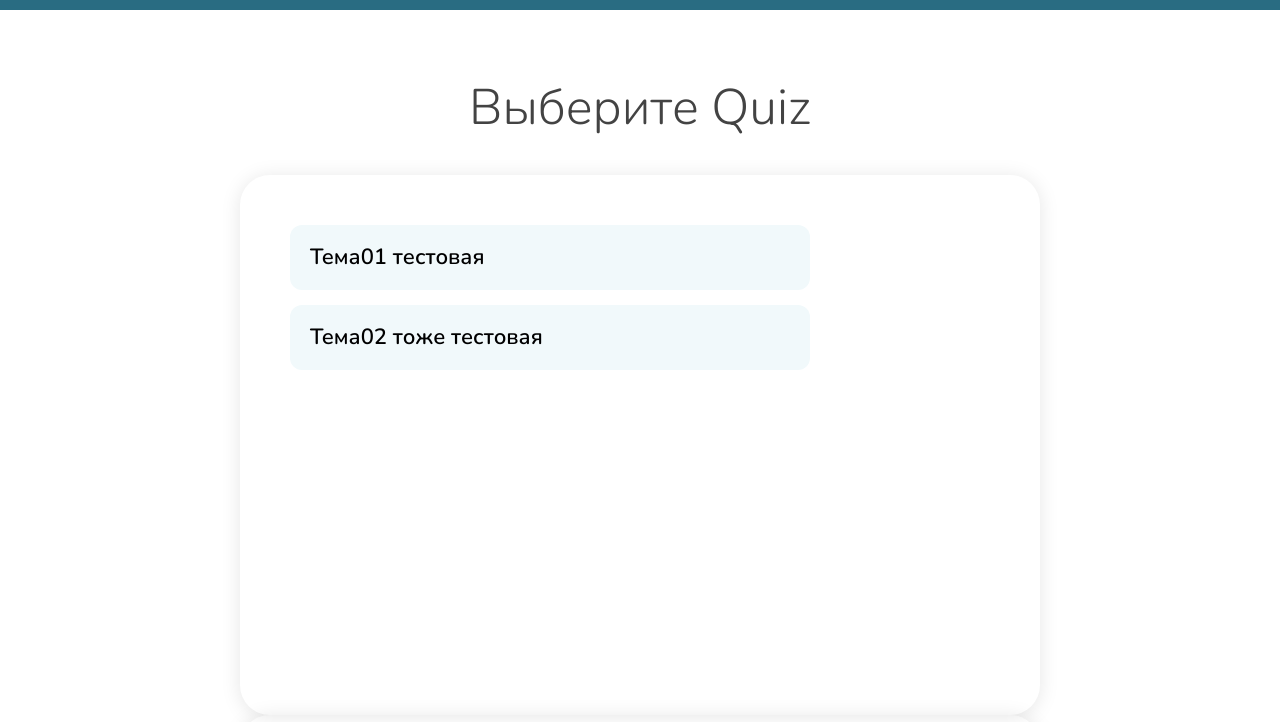
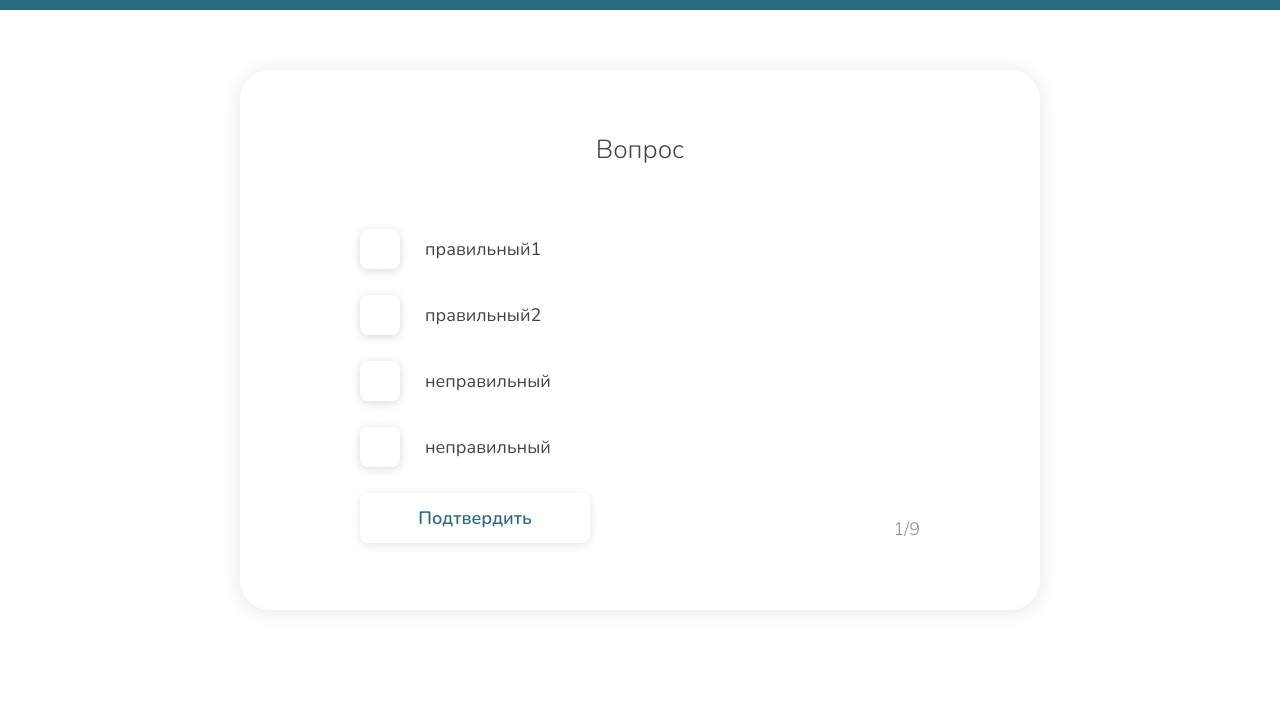
Before and after one commit to zlata8954/QUIZ, a plain HTML site: page index.html in a window 1280 px wide. Both pictures are taken after a click on the button "Тема01 тестовая". Shown: the part 78-800 px from the top of the page. Drawn offline with Linux system fonts and the light colour scheme.

Commit message:
commit-1

```diff
--- a/js/script.js
+++ b/js/script.js
@@ -1,8 +1,10 @@
 'use strict';
 
-const main = document.querySelector('.main')
+const main = document.querySelector('.main');
 
-const selection = document.querySelector('.selection')
+const selection = document.querySelector('.selection');
+
+const title = document.querySelector('.main__title');
 
 const getData = () => {
     const dataBase = [
@@ -18,52 +20,52 @@ const getData = () => {
             {
                 type: 'checkbox',
                 question: 'Вопрос',
-                answer: ['правильный1', 'правильный2', 'неправильный', 'неправильный'],
+                answers: ['правильный1', 'правильный2', 'неправильный', 'неправильный'],
                 correct: 2,
             },
             {
                 type: 'radio',
                 question: 'Вопрос',
-                answer: ['правильный1', 'неправильный', 'неправильный', 'неправильный'],
+                answers: ['правильный1', 'неправильный', 'неправильный', 'неправильный'],
             },
             {
                 type: 'checkbox',
                 question: 'Вопрос',
-                answer: ['правильный1', 'правильный2', 'неправильный', 'неправильный'],
+                answers: ['правильный1', 'правильный2', 'неправильный', 'неправильный'],
                 correct: 2,
             },
             {
                 type: 'radio',
                 question: 'Вопрос',
-                answer: ['правильный1', 'неправильный', 'неправильный', 'неправильный'],
+                answers: ['правильный1', 'неправильный', 'неправильный', 'неправильный'],
             },
             {
                 type: 'checkbox',
                 question: 'Вопрос',
-                answer: ['правильный1', 'правильный2', 'неправильный', 'неправильный'],
+                answers: ['правильный1', 'правильный2', 'неправильный', 'неправильный'],
                 correct: 2,
             },
             {
                 type: 'radio',
                 question: 'Вопрос',
-                answer: ['правильный1', 'неправильный', 'неправильный', 'неправильный'],
+                answers: ['правильный1', 'неправильный', 'неправильный', 'неправильный'],
             },
             {
                 type: 'checkbox',
                 question: 'Вопрос',
-                answer: ['правильный1', 'неправильный', 'неправильный', 'неправильный'],
+                answers: ['правильный1', 'неправильный', 'неправильный', 'неправильный'],
                 correct: 1,
             },
             {
                 type: 'checkbox',
                 question: 'Вопрос',
-                answer: ['правильный1', 'правильный2', 'правильный3', 'неправильный'],
+                answers: ['правильный1', 'правильный2', 'правильный3', 'неправильный'],
                 correct: 3,
             },
             {
                 type: 'checkbox',
                 question: 'Вопрос',
-                answer: ['правильный1', 'правильный2', 'неправильный', 'неправильный'],
+                answers: ['правильный1', 'правильный2', 'неправильный', 'неправильный'],
                 correct: 2,
             }
         ]
@@ -80,45 +82,45 @@ const getData = () => {
             {
                 type: 'radio',
                 question: 'Вопрос',
-                answer: ['правильный1', 'неправильный', 'неправильный', 'неправильный'],
+                answers: ['правильный1', 'неправильный', 'неправильный', 'неправильный'],
             },
             {
                 type: 'radio',
                 question: 'Вопрос',
-                answer: ['правильный1', 'неправильный', 'неправильный', 'неправильный'],
+                answers: ['правильный1', 'неправильный', 'неправильный', 'неправильный'],
             },
             {
                 type: 'checkbox',
                 question: 'Вопрос',
-                answer: ['правильный1', 'правильный2', 'неправильный', 'неправильный'],
+                answers: ['правильный1', 'правильный2', 'неправильный', 'неправильный'],
                 correct: 2,
             },
             {
                 type: 'radio',
                 question: 'Вопрос',
-                answer: ['правильный1', 'неправильный', 'неправильный', 'неправильный'],
+                answers: ['правильный1', 'неправильный', 'неправильный', 'неправильный'],
             },
             {
                 type: 'radio',
                 question: 'Вопрос',
-                answer: ['правильный1', 'неправильный', 'неправильный', 'неправильный'],
+                answers: ['правильный1', 'неправильный', 'неправильный', 'неправильный'],
             },
             {
                 type: 'checkbox',
                 question: 'Вопрос',
-                answer: ['правильный1', 'неправильный', 'неправильный', 'неправильный'],
+                answers: ['правильный1', 'неправильный', 'неправильный', 'неправильный'],
                 correct: 1,
             },
             {
                 type: 'checkbox',
                 question: 'Вопрос',
-                answer: ['правильный1', 'правильный2', 'правильный3', 'неправильный'],
+                answers: ['правильный1', 'правильный2', 'правильный3', 'неправильный'],
                 correct: 3,
             },
             {
                 type: 'checkbox',
                 question: 'Вопрос',
-                answer: ['правильный1', 'правильный2', 'неправильный', 'неправильный'],
+                answers: ['правильный1', 'правильный2', 'неправильный', 'неправильный'],
                 correct: 2,
             }
         ]
@@ -131,7 +133,7 @@ const hideElem = elem => {
 let opacity = getComputedStyle(elem).getPropertyValue('opacity');
 
 const animation = () => {
-   opacity -= 0.001;
+opacity -= 0.5;
 elem.style.opacity = opacity;
 if (opacity > 0) {
 requestAnimationFrame(animation);
@@ -169,15 +171,93 @@ buttons.push(button);
 return buttons;
     };
 
+const createAnswer = data => {
+    const type = data.type;
+
+    return data.answers.map(item =>{
+        const label = document.createElement('label');
+        label.className = 'answer';
+    const input = document.createElement('input');
+    input.type = type;
+    input.name = 'answer';
+    input.className = `answer__${type}`;
+
+    const text = document.createTextNode(item);
+
+    label.append(input, text);
+
+    return label;
+
+    });
+}
+
     const renderQuiz = quiz => {
+        hideElem(title);
 hideElem(selection);
+
+const questionBox = document.createElement('div');
+questionBox.className = 'main__box main__box-question';
+
+main.append(questionBox);
+
+let questionCount = 0;
+
+const showQuestion = () => {
+    const data = quiz.list[questionCount];
+    questionCount += 1;
+
+    questionBox.textContent = '';
+
+    const form = document.createElement('form');
+    form.className = 'main__form-question';
+    form.dataset.count = `${questionCount}/${quiz.list.length}`;
+
+    const fieldset = document.createElement('fieldset');
+
+    const legend = document.createElement('legend');
+
+    legend.className = 'main__subtitle';
+
+    legend.textContent = data.question;
+
+    const answers = createAnswer(data);
+
+    const button = document.createElement('button');
+
+    button.className = 'main__btn question__next';
+    button.type = 'submit';
+    button.textContent = 'Подтвердить';
+
+    fieldset.append(legend, ...answers);
+
+    form.append(fieldset, button);
+
+    questionBox.append(form);
+
+    form.addEventListener('submit', (event) => {
+        event.preventDefault();
+        let ok = false;
+        const answer = [...form.answer].map((input) => {
+            if (input.checked) ok = true;
+            input.checked ? input.value : false;
+        });
+        if (ok) {
+            console.log(answer);
+        }
+        else {
+            console.error('Не выбран ни один ответ!');
+        }
+
+    })
+};
+
+showQuestion();
     };
 
     const addClick = (buttons, data) => {
 buttons.forEach(btn => {
 btn.addEventListener('click', () => {
-    data.find(item => item.id === btn.dataset.id);
-    renderQuiz(quiz);
+    renderQuiz(data.find(item => item.id === btn.dataset.id));
 });
 })
 };
```
Also changed, not shown: index.html (+2 -1 lines). Lines whose indentation alone changed are shown as unchanged.
